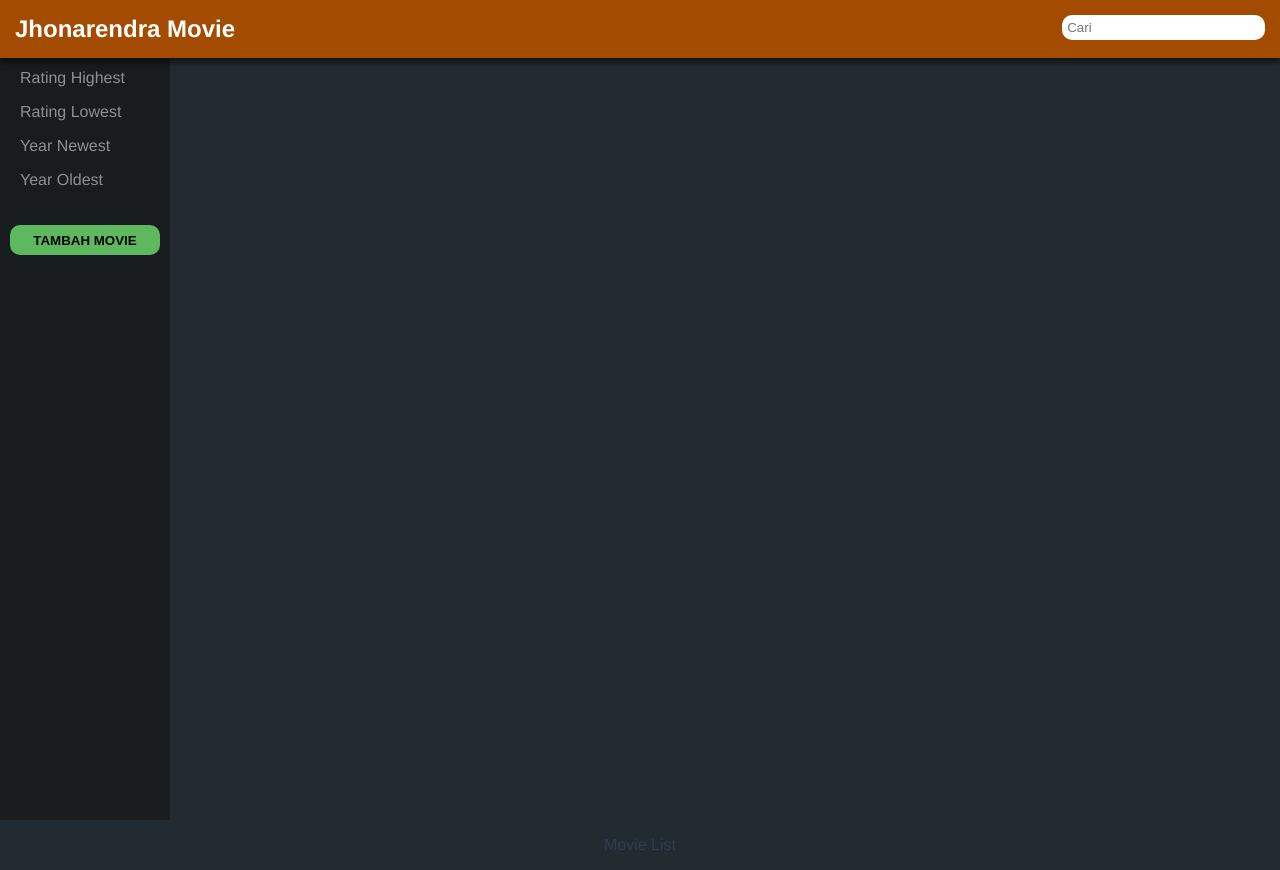
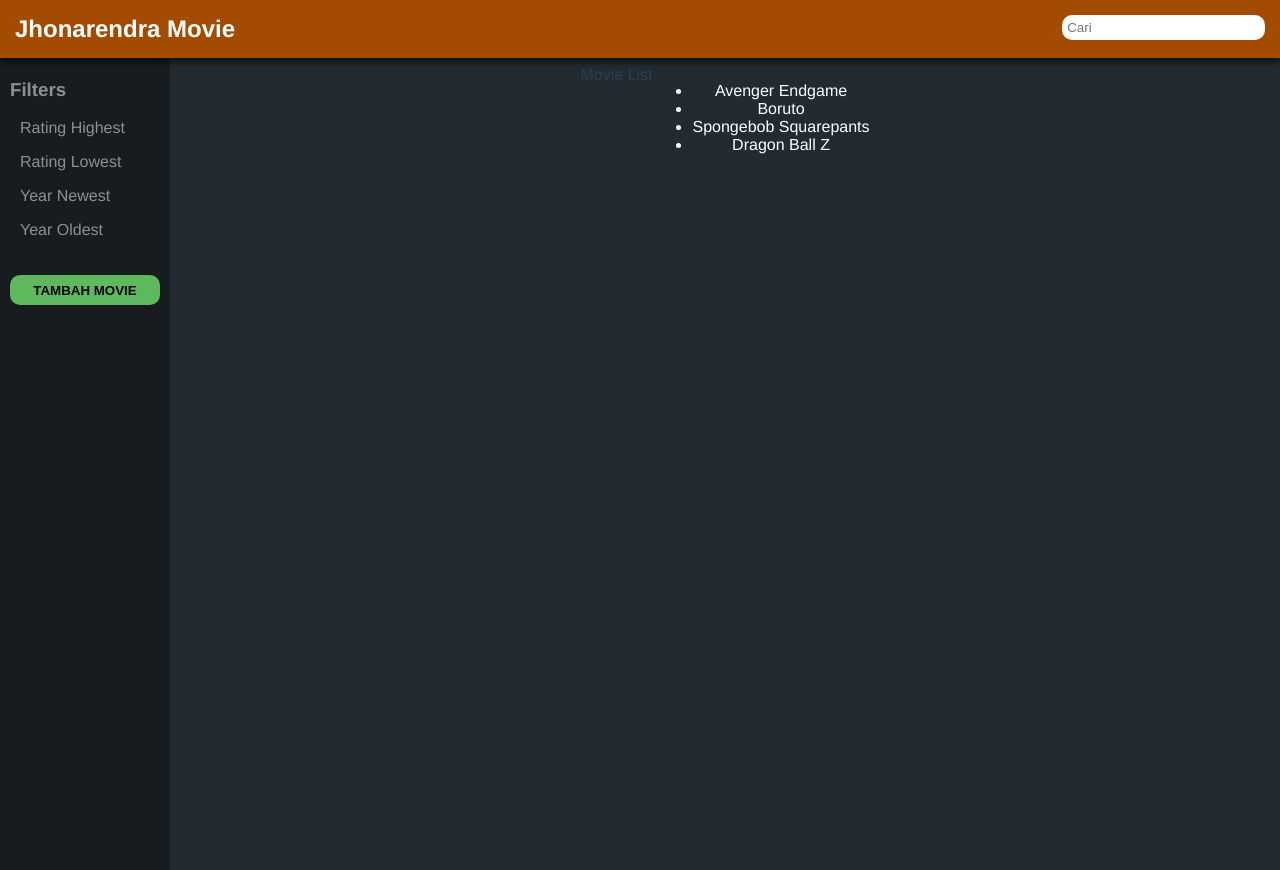
Before and after one commit to jhonarendra/vue-movie-app, a Vue app: page / in a window 1280 px wide. Built offline with nearby package versions, Linux system fonts and the light colour scheme.

Commit message:
movie list

```diff
--- a/src/components/MovieList.vue
+++ b/src/components/MovieList.vue
@@ -1,6 +1,9 @@
 <template>
 	<div id="movie-container">
 		Movie List
+		<ul>
+			<li style="color:white" v-for="m in movies" :key="m.id">{{m.name}}</li>
+		</ul>
 	</div>
 </template>
 
@@ -8,7 +11,24 @@
 export default{
 	data(){
 		return {
-
+			movies:[
+				{
+					id: 1,
+					name: 'Avenger Endgame'
+				},
+				{
+					id: 2,
+					name: 'Boruto'
+				},
+				{
+					id: 3,
+					name: 'Spongebob Squarepants'
+				},
+				{
+					id: 4,
+					name: 'Dragon Ball Z'
+				}
+			]
 		}
 	}
 }
--- a/src/views/Home.vue
+++ b/src/views/Home.vue
@@ -22,3 +22,15 @@ export default {
   }
 }
 </script>
+
+<style lang="scss" scoped>
+	.home {
+		display: flex;
+		flex-direction: column;
+
+		#main-section {
+			display: flex;
+			margin-top: 50px;
+		}
+	}
+</style>
```
